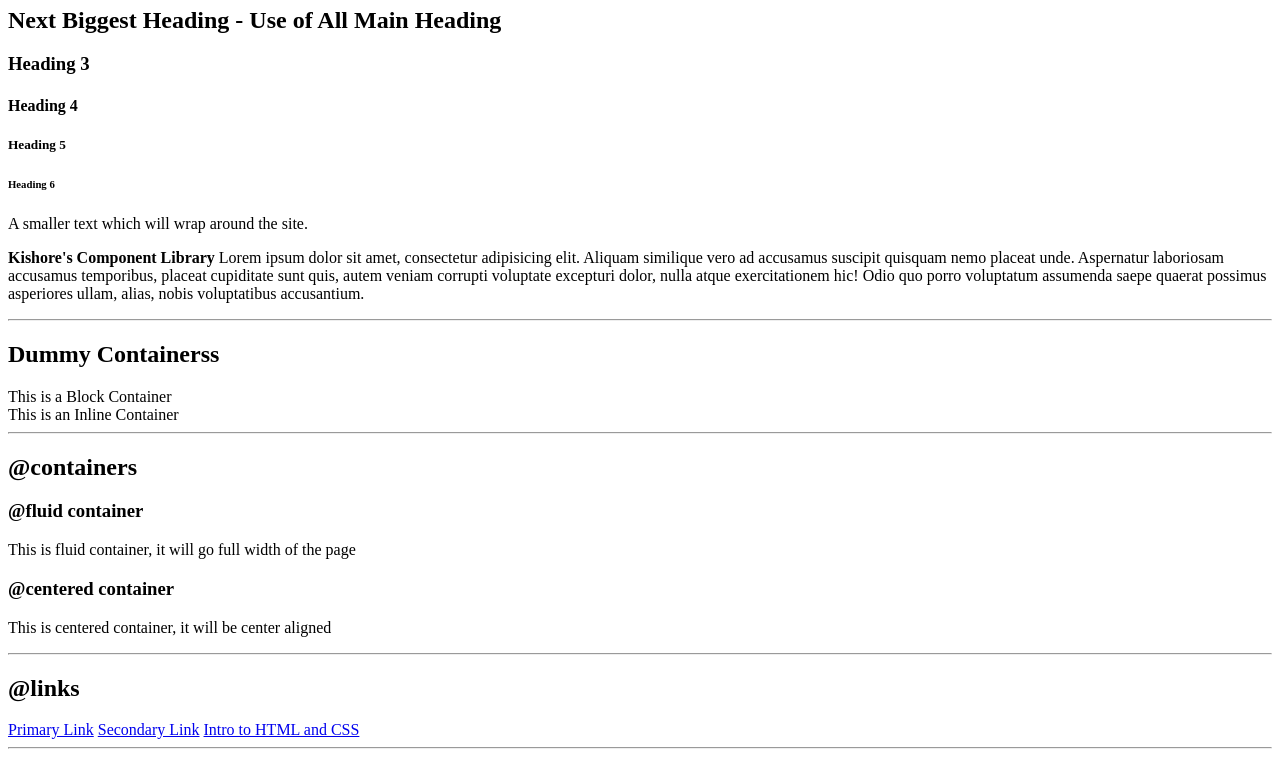
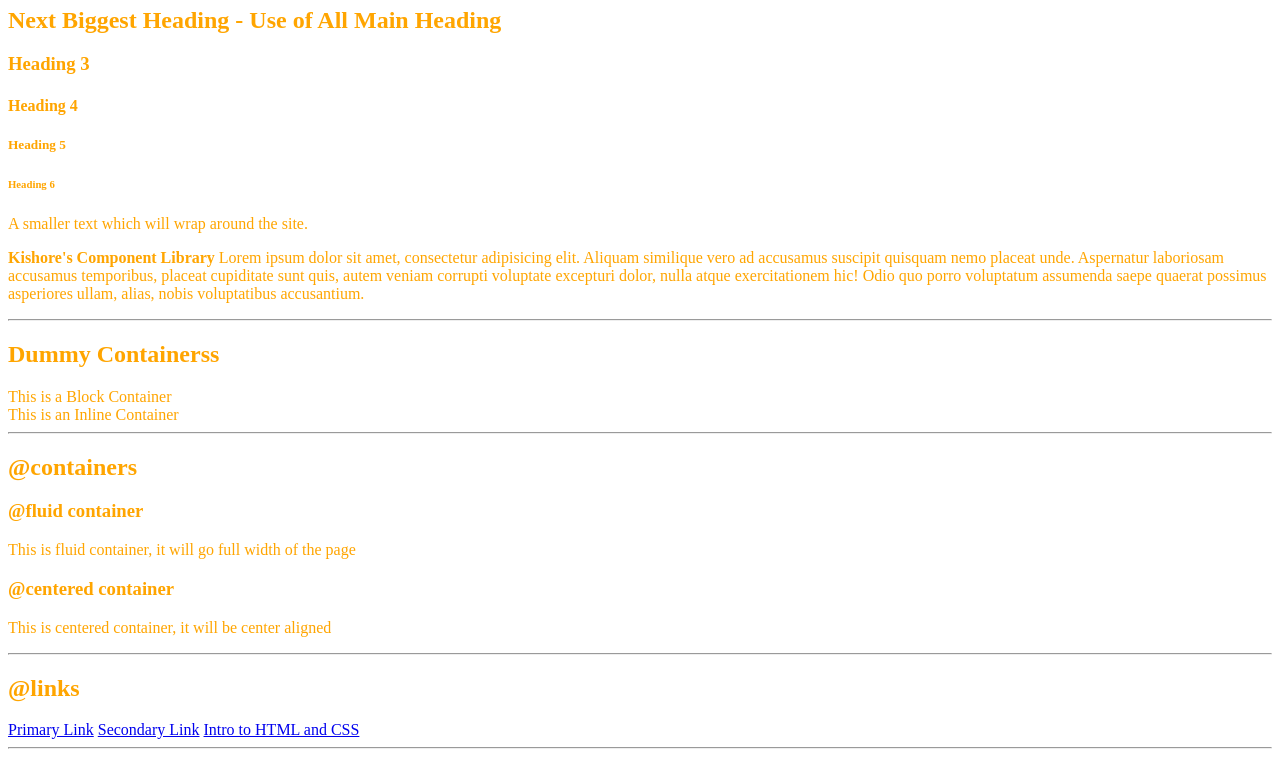
Before and after one commit to KishoreBabu420/kishore-portfolio, a plain HTML site: page index.html in a window 1280 px wide. Shown: the part 283-1049 px from the top of the page. Drawn offline with Linux system fonts and the light colour scheme.

Commit message:
stylesheet created

```diff
--- a/index.html
+++ b/index.html
@@ -5,6 +5,7 @@
     <meta http-equiv="X-UA-Compatible" content="IE=edge" />
     <meta name="viewport" content="width=device-width, initial-scale=1.0" />
     <title>Kishore - Component Library</title>
+    <link rel="stylesheet" href="style.css" />
   </head>
   <body>
     <h1>Kishore's Component Library</h1>
--- /dev/null
+++ b/style.css
@@ -0,0 +1,3 @@
+body {
+  color: orange;
+}
```
